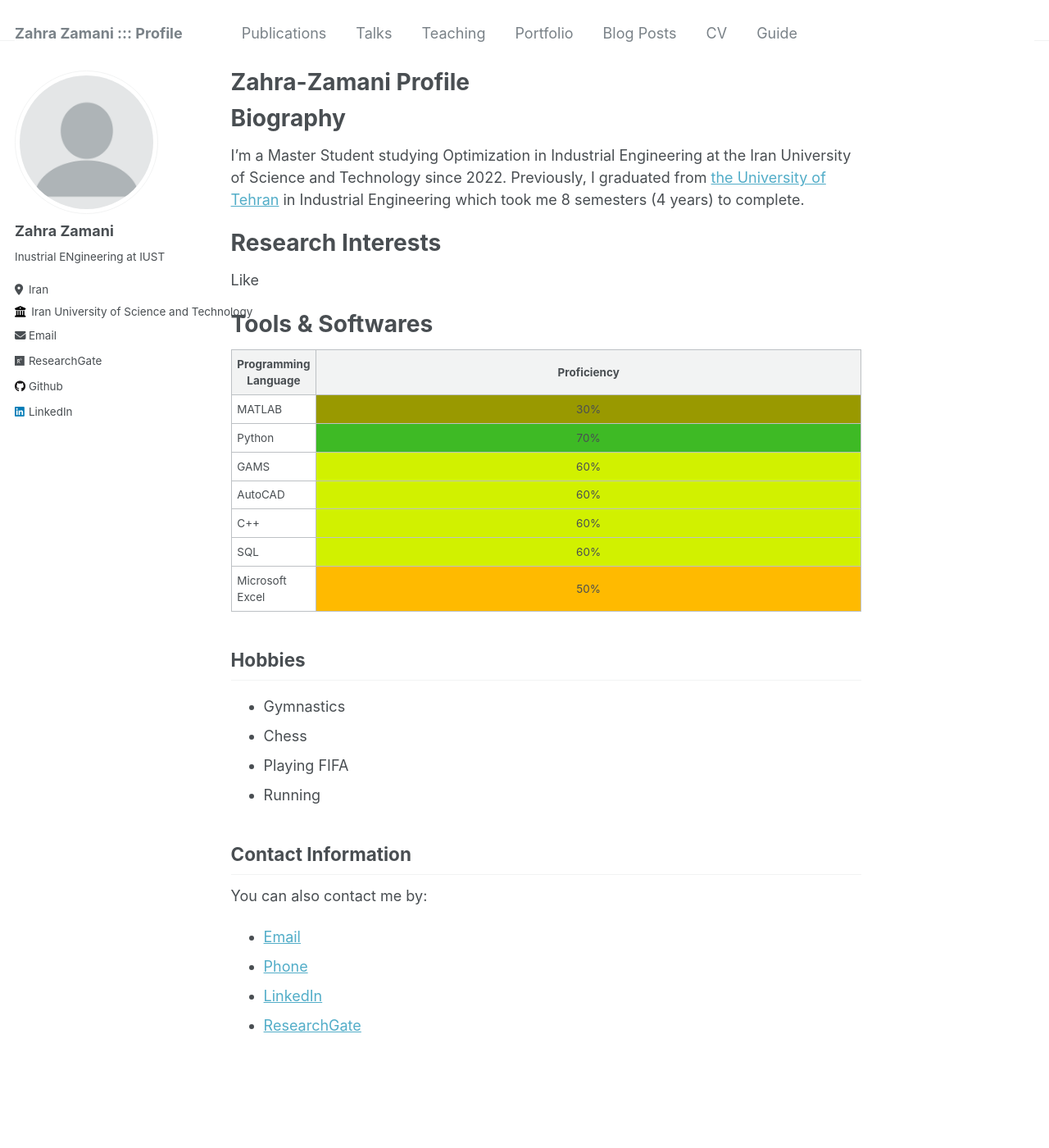
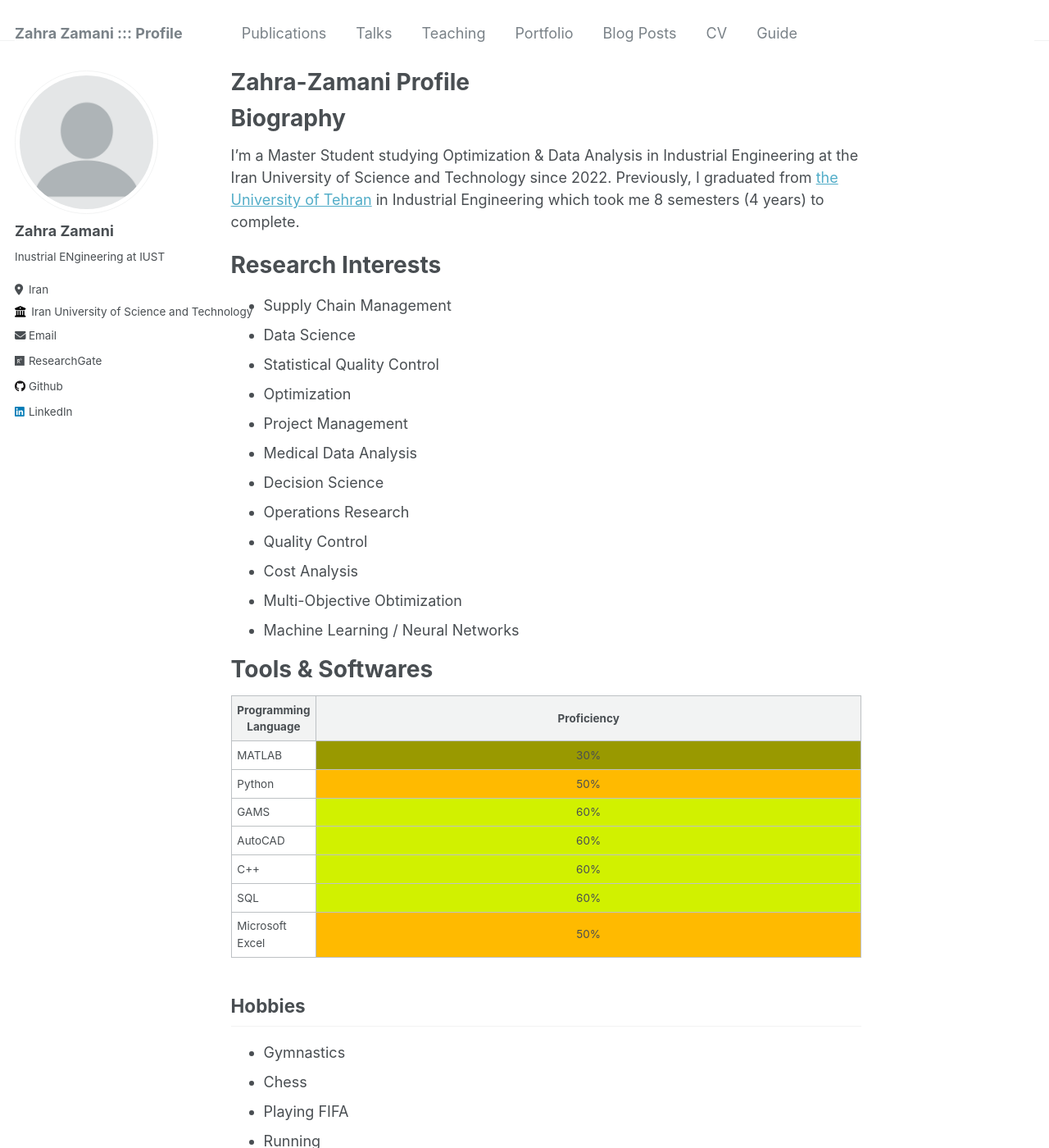
Before and after one commit to Zahra-Zamani/Zahra-Zamani.github.io, a Jekyll site: the page built from _pages/about.md, in a window 1280 px wide and 1400 px high. Shown: the whole window at 82% size. Built offline with Jekyll 4.4.1, drawn with Linux system fonts in a browser that asks for light colours.

Commit message:
Update about.md

```diff
--- a/_pages/about.md
+++ b/_pages/about.md
@@ -9,12 +9,23 @@ redirect_from:
 
 Biography
 ======
-I'm a Master Student studying Optimization in Industrial Engineering at the Iran University of Science and Technology since 2022.  Previously, I graduated from [the University of Tehran](https://ut.ac.ir/en) in Industrial Engineering which took me 8 semesters (4 years) to complete.
+I'm a Master Student studying Optimization & Data Analysis in Industrial Engineering at the Iran University of Science and Technology since 2022.  Previously, I graduated from [the University of Tehran](https://ut.ac.ir/en) in Industrial Engineering which took me 8 semesters (4 years) to complete.
 
 
 Research Interests
 ======
-Like
+ * Supply Chain Management
+ * Data Science
+ * Statistical Quality Control
+ * Optimization
+ * Project Management
+ * Medical Data Analysis
+ * Decision Science
+ * Operations Research
+ * Quality Control
+ * Cost Analysis
+ * Multi-Objective Obtimization
+ * Machine Learning / Neural Networks
 
 Tools & Softwares
 ======
@@ -32,7 +43,7 @@ Tools & Softwares
     </tr>
     <tr>
       <td>Python</td>
-      <td style="width: 90%;text-align: center; background-color: #3eba25">70%</td>
+      <td style="width: 90%;text-align: center; background-color: #ffba00">50%</td>
     </tr>
     <tr>
       <td>GAMS</td>
```
